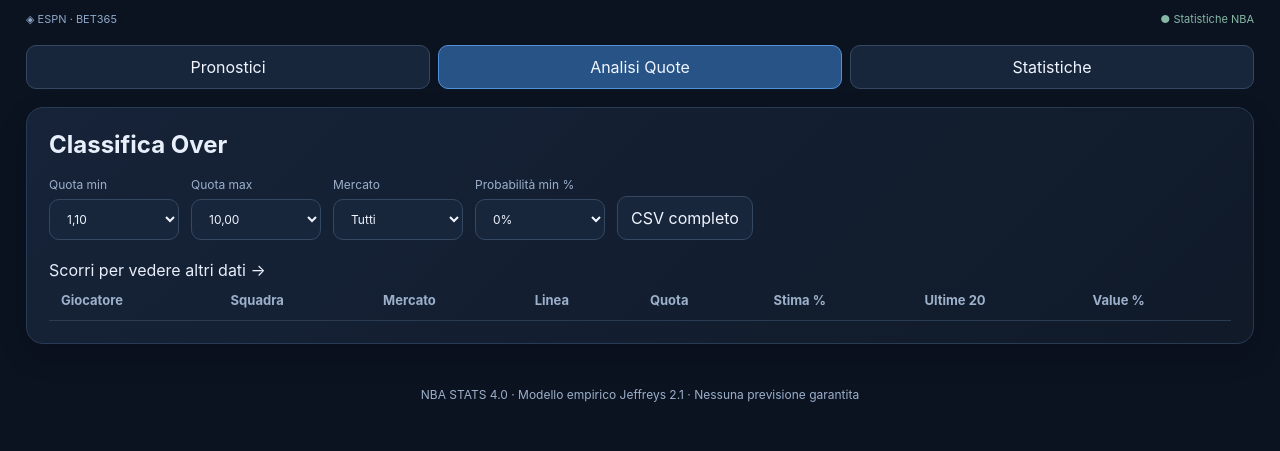
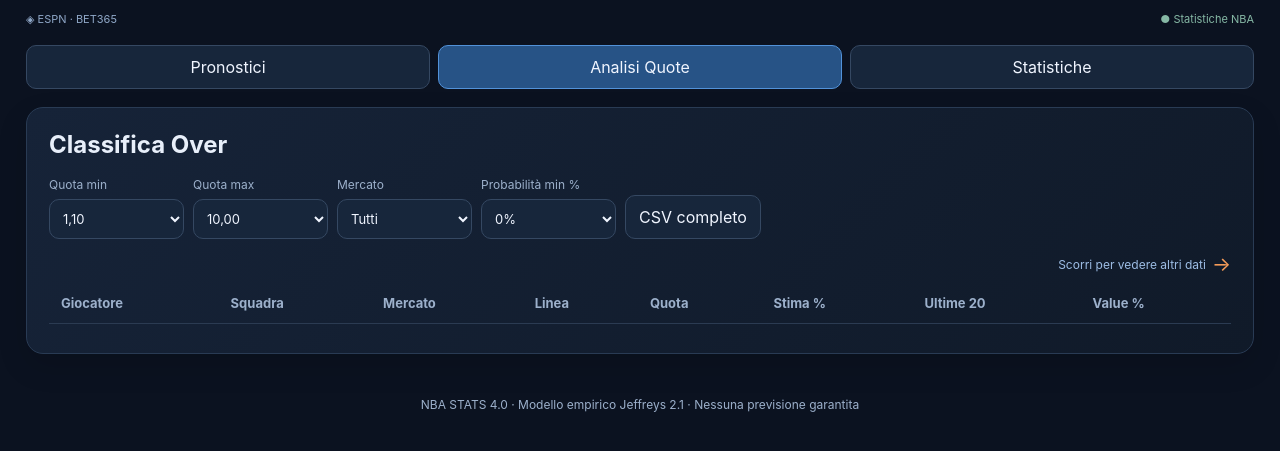
Before and after one commit to Pamperon/nba-stats-4, a plain HTML site: page web/index.html in a window 1280 px wide. Both pictures are taken after a click on the button "Analisi Quote". Shown: the part 201-652 px from the top of the page. Drawn offline with Linux system fonts and the light colour scheme; files that its build step writes are made by us from their sources; no server answers; files whose address does not match are found by name.

Commit message:
Use compact dropdowns, team abbreviations and visible table scrollbar

```diff
--- a/web/style.css
+++ b/web/style.css
@@ -119,9 +119,17 @@
 #player-loading[hidden]{display:none}
 #player.player-is-loading #player-profile,#player.player-is-loading #player-summary,#player.player-is-loading #player-chart-title,#player.player-is-loading #chart{display:none!important}
 
-/* Touch-friendly quote finder sliders */
-#finder .filters label:has(input[type="range"]){min-width:165px;flex:1 1 165px;gap:8px}
-#finder .filters output{font-size:16px;font-weight:800;color:#e8effa;font-variant-numeric:tabular-nums}
-#finder .filters input[type="range"]{width:100%;min-width:145px;max-width:290px;padding:0;height:24px;accent-color:#f49b58;background:transparent;border:0;cursor:pointer;touch-action:pan-y}
-#finder .filters input[type="range"]:focus-visible{outline:2px solid #f49b58;outline-offset:4px}
-@media(max-width:760px){#finder .filters label:has(input[type="range"]){flex:1 1 100%}#finder .filters input[type="range"]{max-width:none}}
+
+/* Compact, accessible quote finder dropdowns */
+#finder .filters{gap:9px;align-items:flex-end}
+#finder .filters label{flex:0 1 135px;min-width:105px;max-width:155px}
+#finder .filters select{width:100%;min-width:0;padding:10px 26px 10px 9px;font-size:13px}
+#finder .filters #csv{white-space:nowrap}
+#finder .table-scroll-hint{display:flex;justify-content:flex-end;align-items:center;gap:6px;color:#9dbde5;font-size:12px;margin:-7px 0 7px}
+#finder .table-scroll-hint span{font-size:20px;color:#f49b58}
+#finder .finder-scroll{overflow-x:auto;overflow-y:hidden;scrollbar-width:auto;scrollbar-color:#f49b58 #26364e;padding-bottom:7px}
+#finder .finder-scroll::-webkit-scrollbar{height:10px}
+#finder .finder-scroll::-webkit-scrollbar-track{background:#26364e;border-radius:8px}
+#finder .finder-scroll::-webkit-scrollbar-thumb{background:#f49b58;border-radius:8px;border:2px solid #26364e}
+#finder .finder-scroll:focus-visible{outline:2px solid #f49b58;outline-offset:2px}
+@media(max-width:760px){#finder .filters label{flex:1 1 calc(50% - 9px);max-width:none;min-width:0}#finder .filters select{width:100%}}
```
